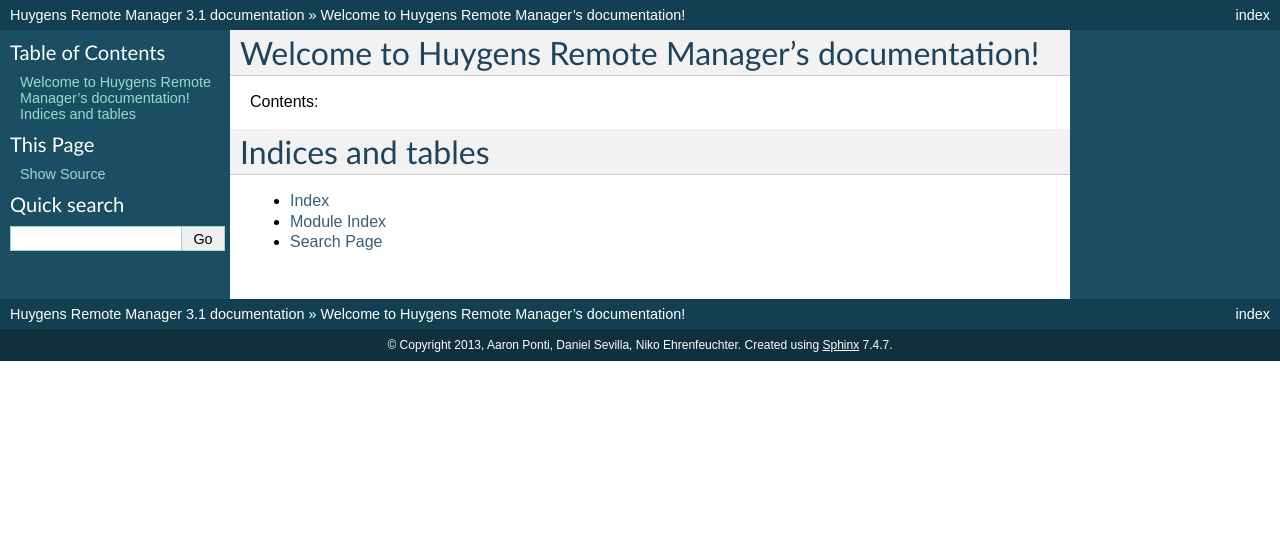
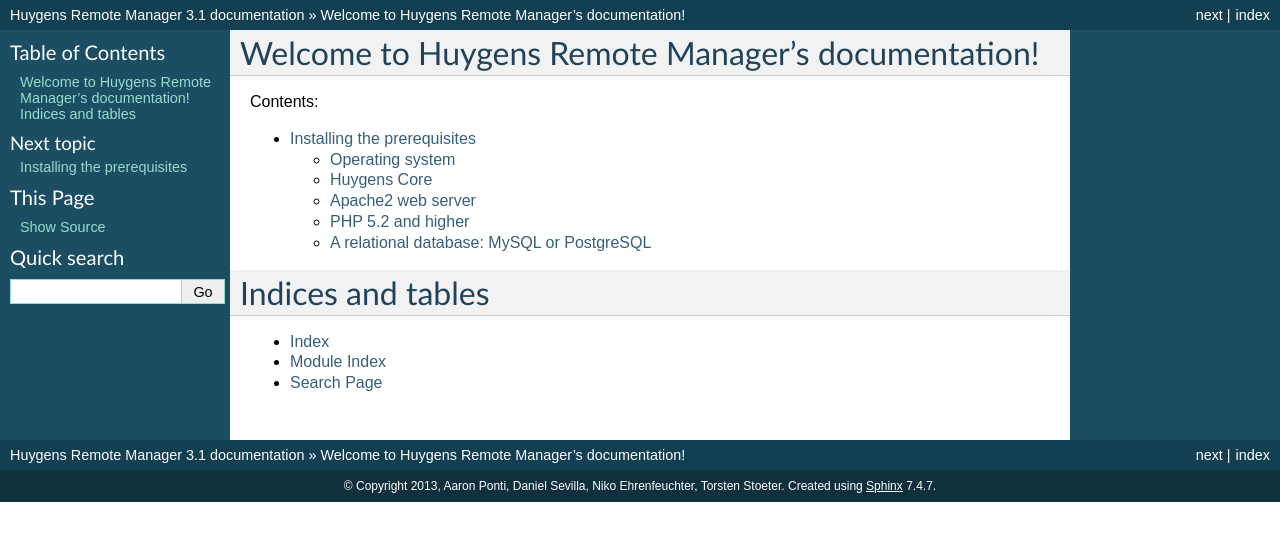
Before and after one commit to aarpon/hrm_docs, a Sphinx documentation site: the page built from docs/index.rst, in a window 1280 px wide. Shown: the top 541 px of the page. Built offline with Sphinx 7.4.7, drawn with Linux system fonts in a browser that asks for light colours; some of the changed lines change nothing that is shown.

Commit message:
Started migrating the hrm documentation from huygens-rm.org.

```diff
--- a/docs/conf.py
+++ b/docs/conf.py
@@ -41,7 +41,7 @@
 
 # General information about the project.
 project = u'Huygens Remote Manager'
-copyright = u'2013, Aaron Ponti, Daniel Sevilla, Niko Ehrenfeuchter'
+copyright = u'2013, Aaron Ponti, Daniel Sevilla, Niko Ehrenfeuchter, Torsten Stoeter'
 
 # The version info for the project you're documenting, acts as replacement for
 # |version| and |release|, also used in various other places throughout the
@@ -120,7 +120,7 @@
 # Add any paths that contain custom static files (such as style sheets) here,
 # relative to this directory. They are copied after the builtin static files,
 # so a file named "default.css" will overwrite the builtin "default.css".
-html_static_path = ['_static']
+#html_static_path = ['_static']
 
 # If not '', a 'Last updated on:' timestamp is inserted at every page bottom,
 # using the given strftime format.
--- a/docs/index.rst
+++ b/docs/index.rst
@@ -11,6 +11,7 @@
 .. toctree::
    :maxdepth: 2
 
+   prerequisites
 
 
 Indices and tables
--- /dev/null
+++ b/docs/prerequisites.rst
@@ -0,0 +1,119 @@
+.. Directives
+.. |note| image:: images/note.png
+.. |ubuntu| image:: images/ubuntu_logo_22x22.png
+.. |fedora| image:: images/fedora_logo_22x22.png
+.. |macosx| image:: images/apple_logo_22x22.png
+
+
+****************************
+Installing the prerequisites
+****************************
+
+The HRM requires a few prerequisites for its functions.
+
+Operating system
+================
+
+The HRM should work on any recent Linux distribution, but in the bulk of this documentation we will explicitly address |ubuntu| Ubuntu. However, since we are planning to extend support to other distributions, additional information will incrementally appear over time. In the following you will already find some sections specific to |fedora| Fedora.
+
+|note| Please notice that with release 3.1, we drop support for |macosx| Mac OS X. HRM 3.0 is still known to work on Mac OS X from 10.5 (Leopard) onward, but no effort will be made to make future versions of the HRM compatible with Mac OS X. Also notice that the HRM was never tested on Mavericks.
+
+Huygens Core
+============
+
+The HRM is an interface to Scientific Volume Imaging's **Huygens Core**. The Huygens Core is is a full compute engine intended to run image processing and deconvolution jobs on large 64 bit multiprocessor servers without a specific graphical interface (which is provided, in our case, by the HRM).
+
+|note| If the web and the processing server are not on the same machine, you will need an additional Huygens Core for the web server with a *reader license* (free of charge).
+
+Apache2 web server
+==================
+
+|Ubuntu| Install ``apache2``
+
+|MacOSX| The Apache2 web server is installed by default in Mac OS X. Please enable *Web sharing* in the System Preferences.
+
+Web pages can be installed globally or per-user.
+
+|Ubuntu| The Apache2 global document root is ``/var/www``. Users can put their pages in ``~/public_html``.
+
+|MacOSX| The Apache2 global document root is ``/Library/WebServer/Documents`` (although it may vary). Users can put their pages in ``~/Sites``.
+
+Apache2 access handling
+-----------------------
+
+HRM uses ``.htaccess`` files to prevent access to configuration files. Make sure to set the ``AllowOverride`` directive in ``httpd.conf`` to enable ``.htaccess`` files in the HRM on the web server (``AllowOverride All``), or at least make sure to prevent access to the subdirectories ``inc``, ``config``, ``run``, ``resources`` and ``setup``.
+
+If you are installing the HRM in your user dir, make sure to change ``AllowOverride`` to ``All`` in ``/etc/apache2/mods-available/userdir.conf`` (make sure to enable the userdir mod first by running ``sudo a2enmod userdir`` in the shell).
+
+PHP 5.2 and higher
+==================
+
+The HRM is made of two parts, a web interface and a queue manager, both written in PHP but with different requirements. The web interface requires the PHP 5 module for Apache2, the queue manager requires the PHP 5 command line interpreter.
+
+|note| Minimum required PHP version is *5.2*.
+
+|Ubuntu| install *libapache2-mod-php5*; *php5*; *php5-cli*; *php5-common*; *php5-mysql* (if you plan to use MySQL) or *php5-pgsql* (if you plan to use PostgreSQL; see also below); *php5-ldap* (optional, if you plan to use user authentication against LDAP or Microsoft's Active Directory).
+
+Example (with MySQL):
+
+::
+
+    sudo apt-get install libapache2-mod-php5, php5, php5-cli, php5-common, php5-mysql, php5-ldap
+
+|Fedora| install *php*; *php-cli*; *php-common*; *php-mysql* (if you plan to use MySQL) or *php-pgsql* (if you plan to use PostgreSQL; see also below); *php-process*; *php-pdo*; *php-ldap* (optional, if you plan to use user authentication against LDAP or Microsoft's Active Directory).
+
+Example (with MySQL):
+
+::
+
+    sudo yum install php, php-cli, php-common, php-mysql, php-process, php-pdo, php-ldap
+
+|MacOSX| The PHP 5 module for Apache2 and the PHP 5 command line interpreter are installed by default in Mac OS X. The PHP 5 module must be activated, though: uncomment the line
+
+::
+
+    LoadModule php5_module libexec/apache2/libphp5.so
+
+in the Apache2 configuration. Use ``vi``:
+
+::
+
+    sudo vi /private/etc/apache2/httpd.conf
+
+Please also enable *Web sharing* in the System Preferences.
+
+PHP `date()` and default timezone
+---------------------------------
+
+Please make sure to set the default timezone in `php.ini` as follows:
+
+::
+
+    [Date]
+    ; Defines the default timezone used by the date functions
+    ; http://php.net/date.timezone
+    date.timezone = "Europe/Zurich"
+
+otherwise you will get following warning every time the PHP function `date()` is called within the HRM:
+
+ PHP Warning: date(): It is not safe to rely on the system's timezone settings. You are *required* to use the date.timezone setting or the date_default_timezone_set() function. (...)
+
+The full list of supported time zones can be found `here <http://us2.php.net/manual/en/timezones.php>`_.
+
+A relational database: MySQL or PostgreSQL
+==========================================
+
+MySQL
+-----
+
+|ubuntu| install **php5-mysql**; install and configure **mysql-server**. Recommended: install **phpmyadmin**.
+
+::
+
+    sudo apt-get install php5-mysql, mysql-server
+
+|fedora| TODO!
+
+|macosx|  `Download <http://dev.mysql.com/downloads/mysql/#downloads>`_ and install the MySQL server.
+
+To grant local access see `this page <http://www.svi.nl/PostgreSQLlocalAccess>`_.
```
Also changed, not shown: docs/images/apple_logo_22x22.png (added), docs/images/fedora_logo_22x22.png (added), docs/images/note.png (added), docs/images/ubuntu_logo_22x22.png (added), 1 other file.
